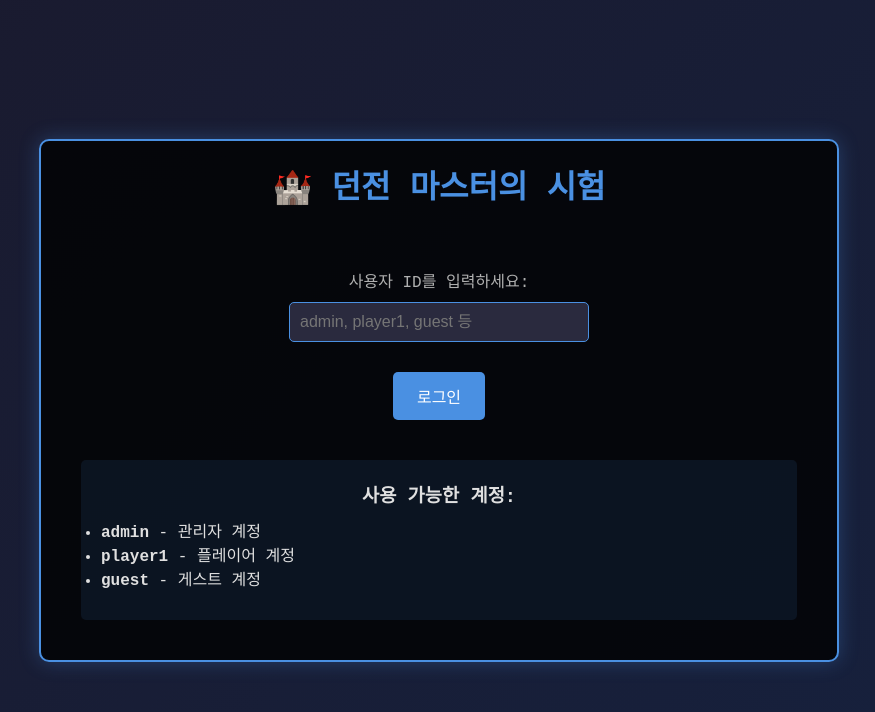
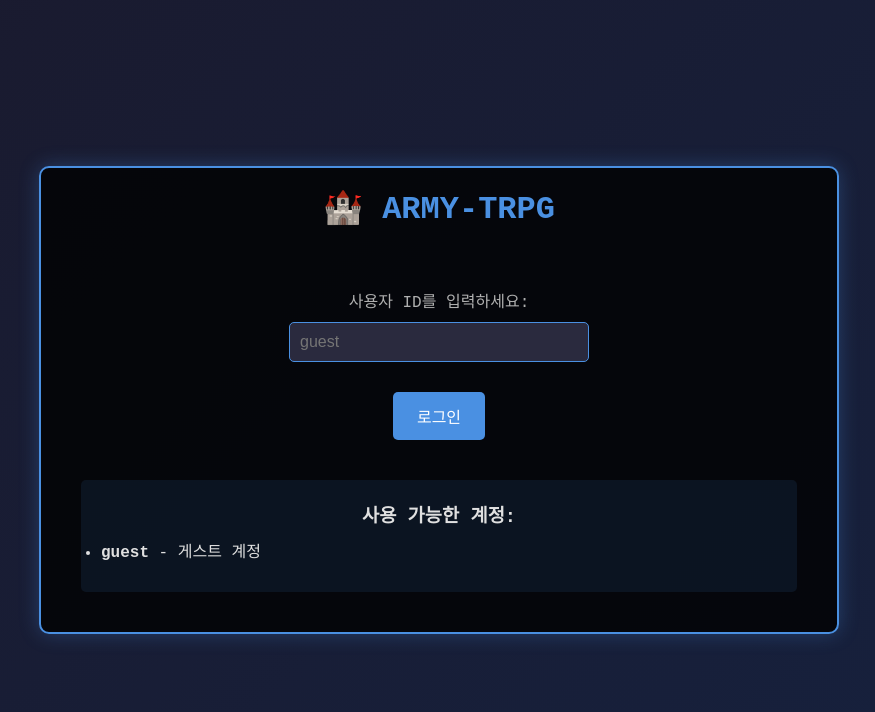
Before and after one commit to AppleFE/army-trpg, a plain HTML site: page claude/index.html in a window 1280 px wide. Shown: the whole page, without its empty margins (201-1076 px from the left). Drawn offline with Linux system fonts and the light colour scheme.

Commit message:
Update index.html

```diff
--- a/claude/index.html
+++ b/claude/index.html
@@ -244,11 +244,11 @@
     <div class="container">
         <!-- 로그인 화면 -->
         <div id="loginScreen" class="screen active">
-            <h1>🏰 던전 마스터의 시험</h1>
+            <h1>🏰 ARMY-TRPG</h1>
             <div class="login-form">
                 <div class="input-group">
                     <label for="userId">사용자 ID를 입력하세요:</label>
-                    <input type="text" id="userId" placeholder="admin, player1, guest 등" autocomplete="off">
+                    <input type="text" id="userId" placeholder="guest" autocomplete="off">
                 </div>
                 <button id="loginBtn">로그인</button>
                 <div id="loginError" class="error-message" style="display: none;"></div>
@@ -256,8 +256,6 @@
                 <div style="margin-top: 30px; padding: 20px; background: rgba(74, 144, 226, 0.1); border-radius: 5px;">
                     <h3>사용 가능한 계정:</h3>
                     <ul style="text-align: left; margin: 10px 0;">
-                        <li><strong>admin</strong> - 관리자 계정</li>
-                        <li><strong>player1</strong> - 플레이어 계정</li>
                         <li><strong>guest</strong> - 게스트 계정</li>
                     </ul>
                 </div>
```
